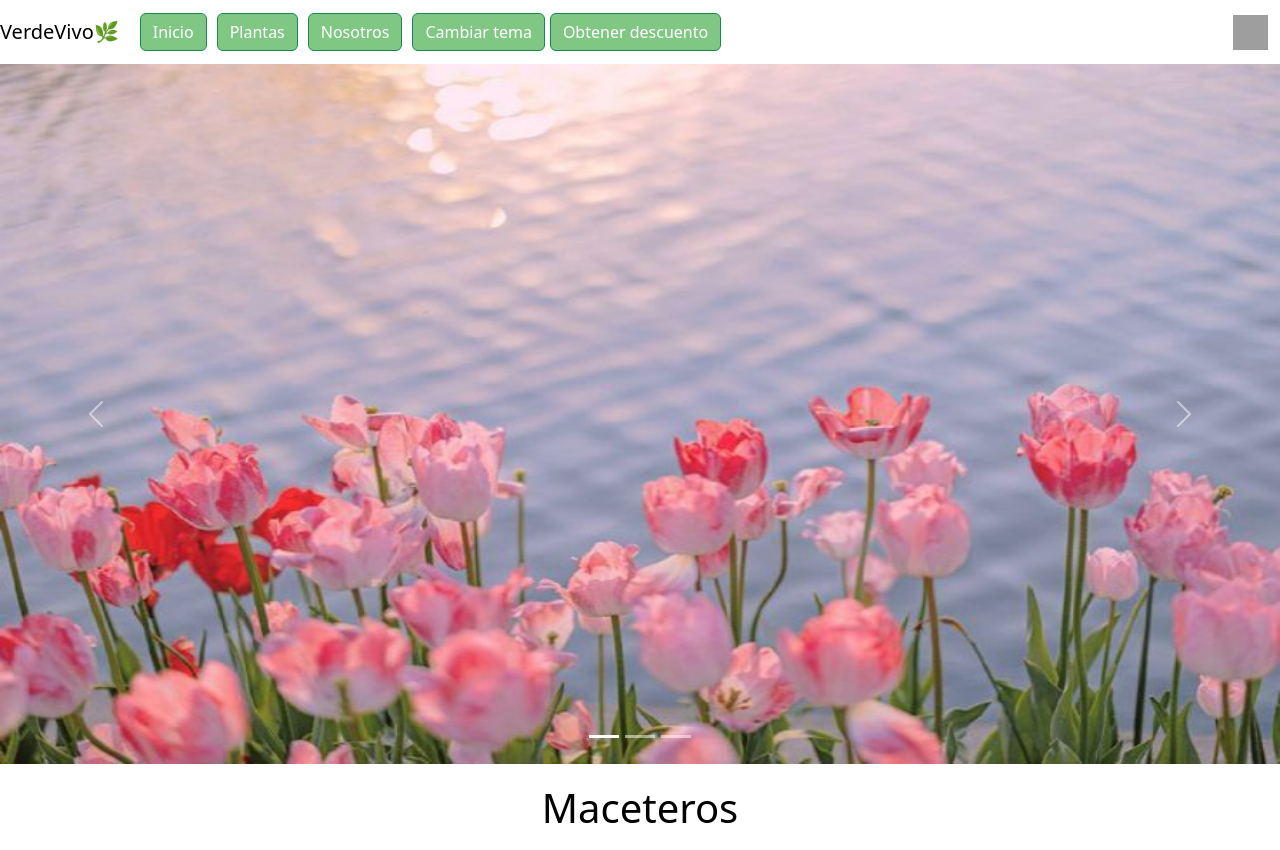
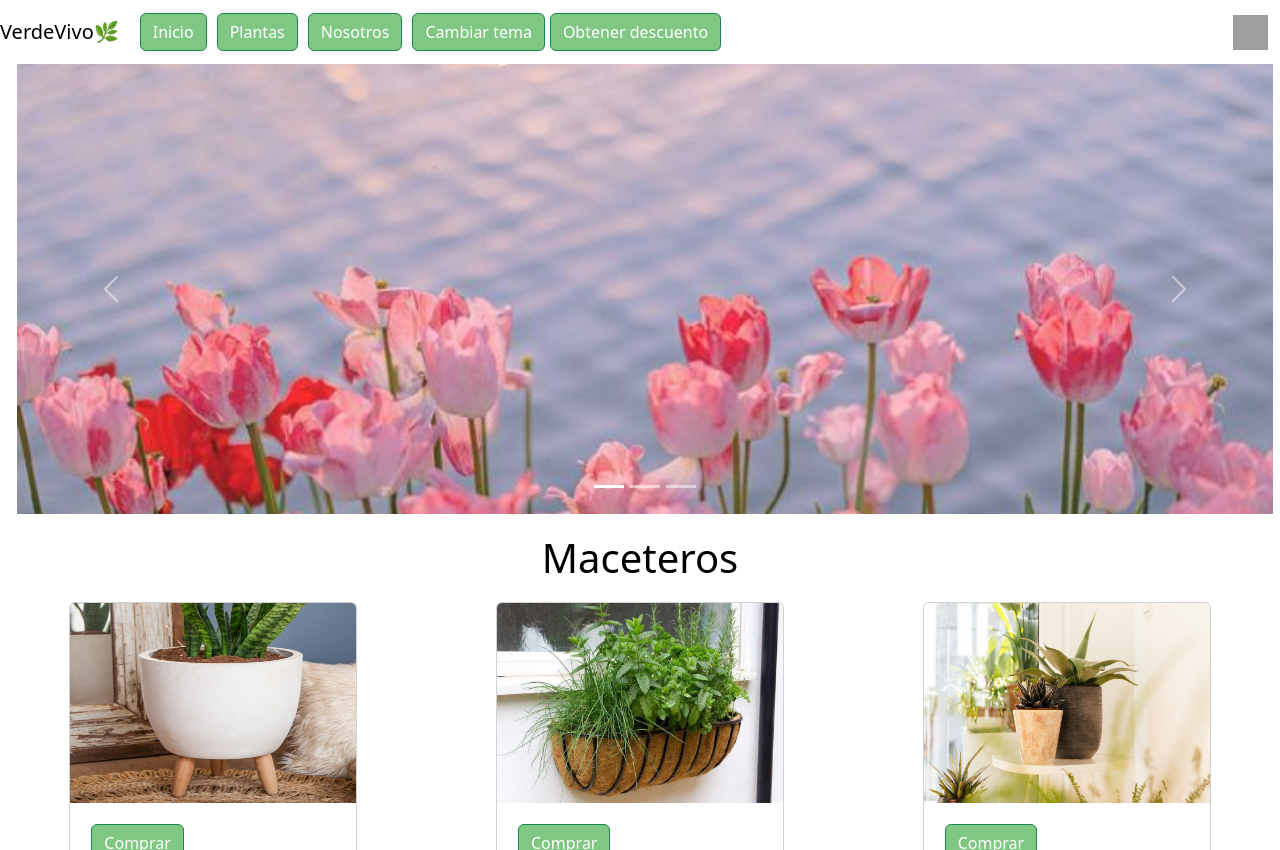
Before and after one commit to gogomezc/prueba3, a Django app: page / in a window 1280 px wide. Shown: the top 850 px of the page. Run offline with Django 5.2, Linux system fonts and the light colour scheme; grey boxes are pictures that could not be loaded.

Commit message:
arregle bootsrap y agrege las img a las 2 vistas que tenemos

```diff
--- a/TiendaJardineria/templates/home.html
+++ b/TiendaJardineria/templates/home.html
@@ -29,6 +29,18 @@
       }
       .navbar-oscuro .navbar-brand {
         color: white;
+      }
+      .carousel-container {
+            margin-left: 5px;
+            margin-right: 5px;
+        }
+        .carousel-item img {
+            height: 450px; /* Ajusta la altura de las imágenes */
+            object-fit: cover; /* Para que las imágenes se ajusten sin distorsión */
+        }
+        .carousel {
+            max-width: 1500px; /* Ancho máximo del carrusel */
+            margin: auto; /* Centrar el carrusel horizontalmente */
         }
     </style>
   </head>
@@ -80,6 +92,7 @@
     </div>
 
     <!-- Aquí inicia el carousel -->
+    <div class="container-fluid carousel-container">
       <div id="carouselAutoplaying" class="carousel slide carousel-fade" data-bs-ride="carousel">
           <div class="carousel-indicators">
               <button type="button" data-bs-target="#carouselAutoplaying" data-bs-slide-to="0" class="active" aria-current="true" aria-label="Diapositiva 1"></button>
@@ -88,13 +101,13 @@
           </div>
           <div class="carousel-inner">
               <div class="carousel-item active">
-          <img src="{% static 'imagenes/5b5dbdd0e2a6dcacabd7f4f8ce9de3df.jpg' %}" class="d-block w-100" alt="..." height="700px">
+                  <img src="{% static 'imagenes/5b5dbdd0e2a6dcacabd7f4f8ce9de3df.jpg' %}" class="d-block w-100" alt="...">
               </div>
               <div class="carousel-item">
-          <img src="{% static 'imagenes/d2e4ed3306b60642a22aceb4f49c6e9d.jpg' %}" class="d-block w-100" alt="..." height="700px">
+                  <img src="{% static 'imagenes/d2e4ed3306b60642a22aceb4f49c6e9d.jpg' %}" class="d-block w-100" alt="...">
               </div>
               <div class="carousel-item">
-          <img src="{% static 'imagenes/34dae5d1f8189fcea0d481b531b5946e.jpg' %}" class="d-block w-100" alt="..." height="700px">
+                  <img src="{% static 'imagenes/34dae5d1f8189fcea0d481b531b5946e.jpg' %}" class="d-block w-100" alt="...">
               </div>
           </div>
           <button class="carousel-control-prev" type="button" data-bs-target="#carouselAutoplaying" data-bs-slide="prev">
@@ -106,6 +119,7 @@
               <span class="visually-hidden">Siguiente</span>
           </button>
       </div>
+  </div>
     <!-- Aquí termina el carousel -->
 
     <!-- Aquí inicia el navbar secundario -->
@@ -115,35 +129,27 @@
     <!-- Aquí termina el navbar secundario -->
 
     <!-- Aquí inicia la parte de productos -->
-    <div class="container-fluid" style="margin-top: 20px;">
-      <div class="row">
-        <div class="col-12 col-md-3">
-          <div class="card" style="width: 18rem;">
-            <img src="img/macetero 1.webp" class="card-img-top" alt="..." style="height: 200;">
+    <div class="container-fluid">
+      <div class="row justify-content-center">
+          <div class="col-12 col-md-4 mb-4">
+              <div class="card" style="width: 18rem; margin: 0 auto;">
+                  <img src="{% static 'imagenes/macetero1.jpg' %}" class="card-img-top" alt="..." style="height: 200px;">
                   <div class="card-body">
                       <a class="btn btn-success" href="producto.html" style="margin: 5px; color: white; background-color: #81C784;" role="button">Comprar</a>
                   </div>
               </div>
           </div>
-        <div class="col-12 col-md-3">
-          <div class="card" style="width: 18rem;">
-            <img src="img/macetero 2.webp" class="card-img-top" alt="..." style="height: 200;">
+          <div class="col-12 col-md-4 mb-4">
+              <div class="card" style="width: 18rem; margin: 0 auto;">
+                  <img src="{% static 'imagenes/macetero3.jpg' %}" class="card-img-top" alt="..." style="height: 200px;">
                   <div class="card-body">
                       <a class="btn btn-success" href="producto.html" style="margin: 5px; color: white; background-color: #81C784;" role="button">Comprar</a>
                   </div>
               </div>
           </div>
-        <div class="col-12 col-md-3">
-          <div class="card" style="width: 18rem;">
-            <img src="img/macetero 3.webp" class="card-img-top" alt="..." style="height: 200;">
-            <div class="card-body">
-              <a class="btn btn-success" href="producto.html" style="margin: 5px; color: white; background-color: #81C784;" role="button">Comprar</a>
-            </div>
-          </div>
-        </div>
-        <div class="col-12 col-md-3">
-          <div class="card" style="width: 18rem;">
-            <img src="img/macetero 3.webp" class="card-img-top" alt="..." style="height: 200;">
+          <div class="col-12 col-md-4 mb-4">
+              <div class="card" style="width: 18rem; margin: 0 auto;">
+                  <img src="{% static 'imagenes/macetero.jpg' %}" class="card-img-top" alt="..." style="height: 200px;">
                   <div class="card-body">
                       <a class="btn btn-success" href="producto.html" style="margin: 5px; color: white; background-color: #81C784;" role="button">Comprar</a>
                   </div>
```
Also changed, not shown: TiendaJardineria/static/imagenes/34dae5d1f8189fcea0d481b531b5946e.jpg (added), TiendaJardineria/static/imagenes/macetero 1.webp (added), TiendaJardineria/static/imagenes/macetero 2.webp (added), TiendaJardineria/static/imagenes/macetero 3.webp (added), TiendaJardineria/static/imagenes/macetero.jpg (added), TiendaJardineria/static/imagenes/macetero1.jpg (added), TiendaJardineria/static/imagenes/macetero2.webp (added), TiendaJardineria/static/imagenes/macetero3.jpg (added). Lines whose indentation alone changed are shown as unchanged.
